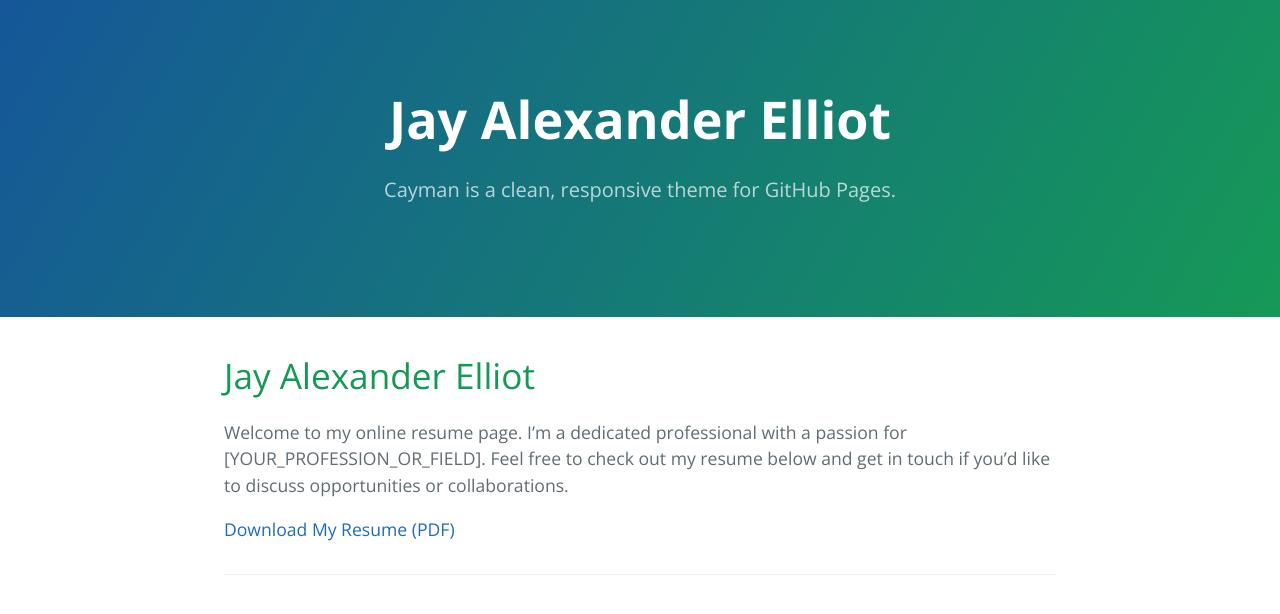
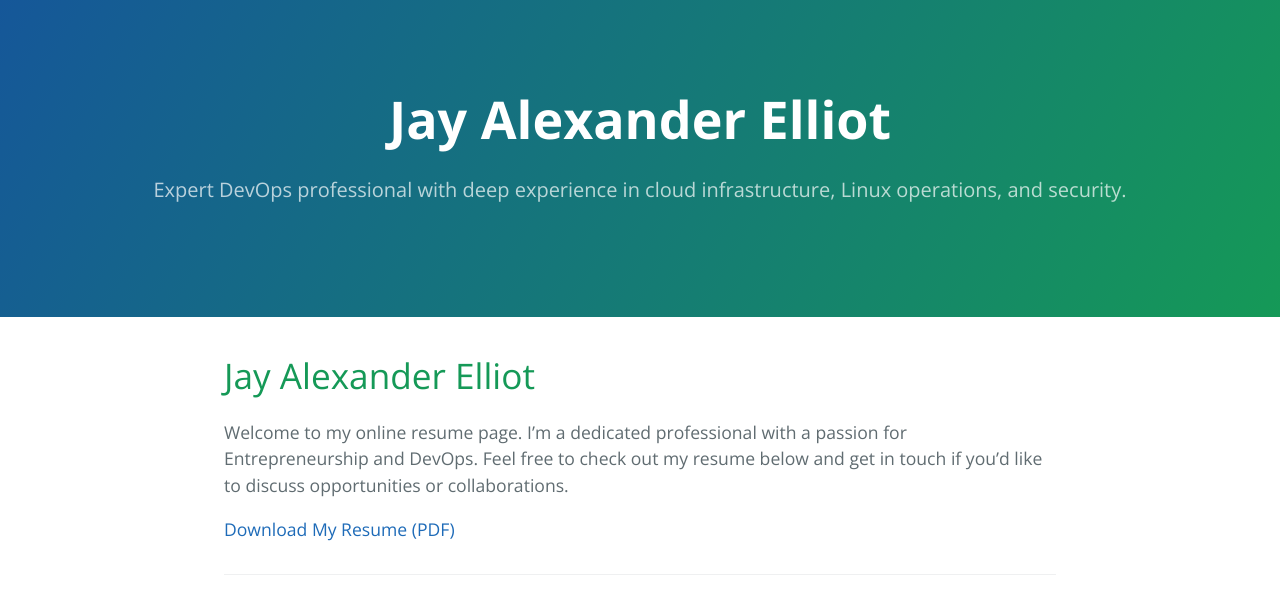
Before and after one commit to Jay-Alexander-Elliot/Jay-Alexander-Elliot.github.io, a Jekyll site: the page built from index.md, in a window 1280 px wide. Shown: the top 614 px of the page. Built offline with Jekyll 4.4.1, drawn with Linux system fonts in a browser that asks for light colours; our own code applies the rules of GitHub Pages for plain Markdown files.

Commit message:
fixed _config.yml

```diff
--- a/_config.yml
+++ b/_config.yml
@@ -1,4 +1,5 @@
 title: Cayman theme
-description: Cayman is a clean, responsive theme for GitHub Pages.
+description: Expert DevOps professional with deep experience in cloud infrastructure, Linux operations, and security.
+Justification:
 show_downloads: true
 theme: jekyll-theme-cayman
--- a/index.md
+++ b/index.md
@@ -4,6 +4,6 @@ layout: default
 
 # Jay Alexander Elliot
 
-Welcome to my online resume page. I'm a dedicated professional with a passion for [YOUR_PROFESSION_OR_FIELD]. Feel free to check out my resume below and get in touch if you'd like to discuss opportunities or collaborations.
+Welcome to my online resume page. I'm a dedicated professional with a passion for Entrepreneurship and DevOps. Feel free to check out my resume below and get in touch if you'd like to discuss opportunities or collaborations.
 
 [Download My Resume (PDF)](./resume.pdf)
```
Also changed, not shown: README.md.
